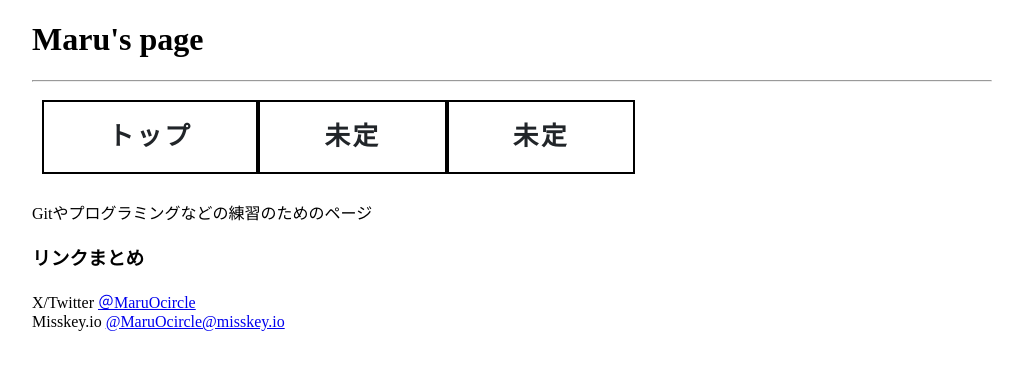
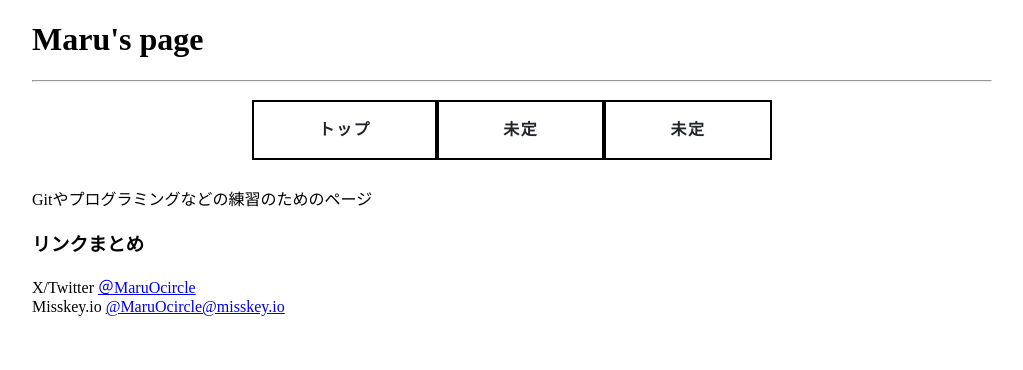
Before and after one commit to MaruOcircle/MaruOcircle.github.io, a Jekyll site: the page built from index.md, in a window 1280 px wide. Shown: the top 370 px of the page, without its empty margins (128-1151 px from the left). Built offline with Jekyll 4.4.1, drawn with Linux system fonts in a browser that asks for light colours.

Commit message:
Update style.css

```diff
--- a/assets/style.css
+++ b/assets/style.css
@@ -7,11 +7,12 @@
 
 .menu_slot{
   display: flex;
+  justify-content: center;
   padding: 10px;
 }
 
 a.menu{
-  font-size: 1.6rem;
+  font-size: 1.0rem;
   font-weight: 700;
   line-height: 1.5;
   position: relative;
```
